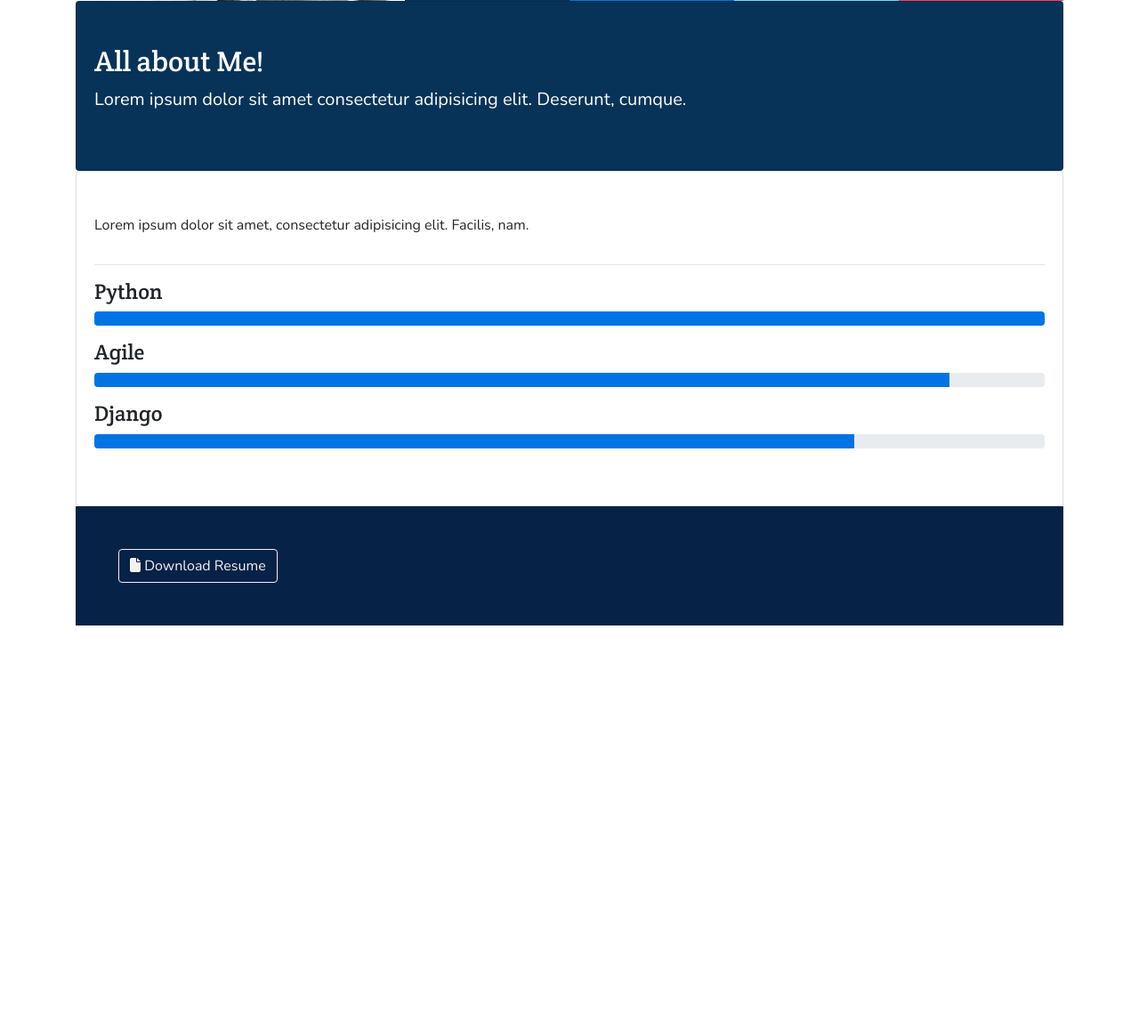
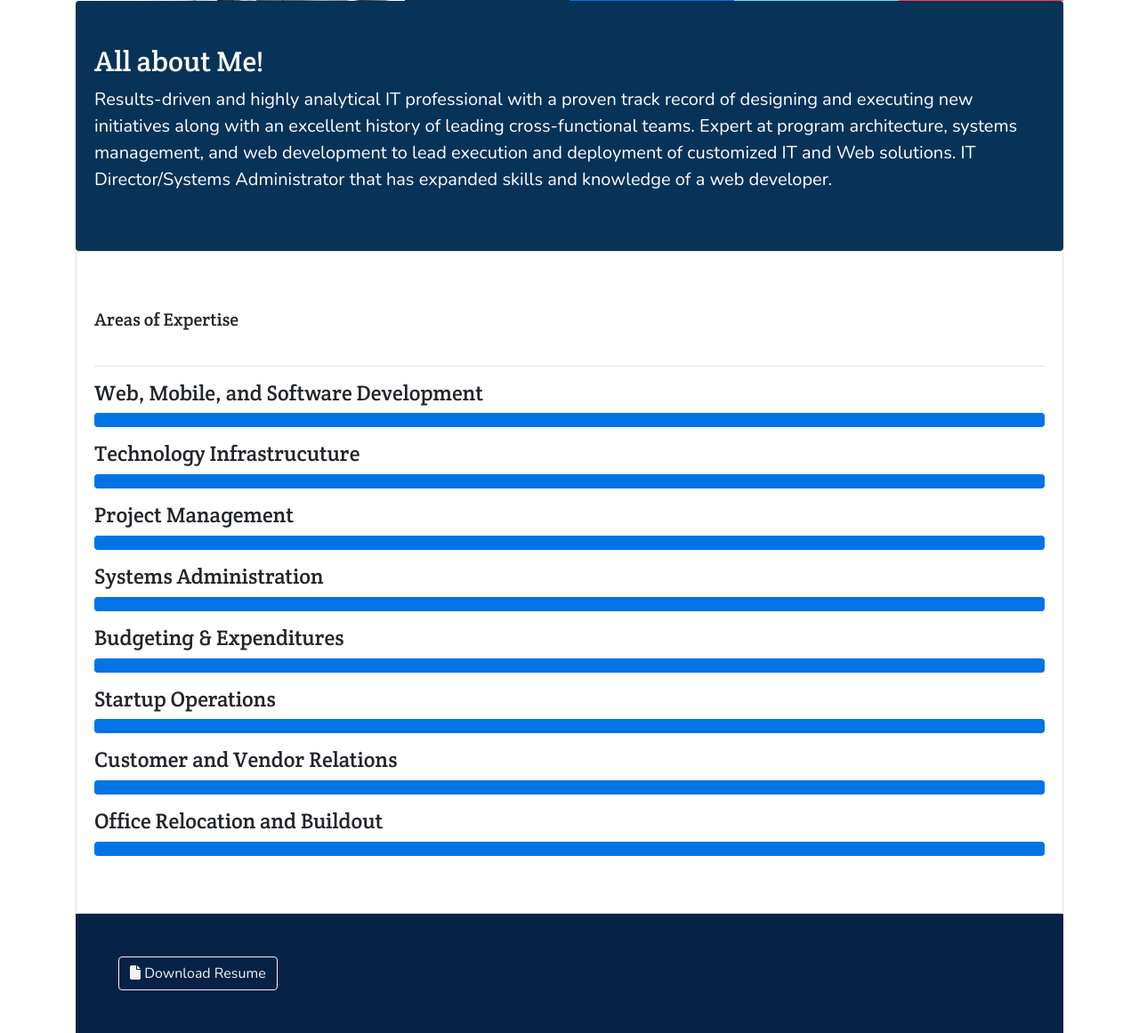
Before and after one commit to timpandrews/vresume, a Django app: page / in a window 1280 px wide. Shown: the part 394-1555 px from the top of the page at 89% size. Before the commit the page ends 1097 px from the top, so only its background shows below. Run offline with Django 4.2, Linux system fonts and the light colour scheme; data that the repository does not hold is empty; some libraries are stand-ins or nearby versions.

Commit message:
Static content for all about me

```diff
--- a/templates/pages/_home.html
+++ b/templates/pages/_home.html
@@ -4,25 +4,51 @@
     <div class="card card-body bg-primary text-white py-5">
         <h2>All about Me!</h2>
         <p class="lead">
-            Lorem ipsum dolor sit amet consectetur adipisicing elit. Deserunt, cumque.
+            Results-driven and highly analytical IT professional with a proven
+            track record of designing and executing new initiatives along with an
+            excellent history of leading cross-functional teams. Expert at program
+            architecture, systems management, and web development to lead
+            execution and deployment of customized IT and Web solutions. IT
+            Director/Systems Administrator that has expanded skills and knowledge
+            of a web developer.
         </p>
     </div>
     <div class="card card-body py-5">
         <p>
-            Lorem ipsum dolor sit amet, consectetur adipisicing elit. Facilis, nam.
+            <h5>Areas of Expertise </h5>
         </p>
         <hr>
-        <h4>Python</h4>
+        <h4>Web, Mobile, and Software Development</h4>
         <div class="progress mb-3">
             <div class="progress-bar bg-success" style="width:100%"></div>
         </div>
-        <h4>Agile</h4>
+        <h4>Technology Infrastrucuture</h4>
         <div class="progress mb-3">
-            <div class="progress-bar bg-success" style="width:90%"></div>
+            <div class="progress-bar bg-success" style="width:100%"></div>
         </div>
-        <h4>Django</h4>
+        <h4>Project Management</h4>
         <div class="progress mb-3">
-            <div class="progress-bar bg-success" style="width:80%"></div>
+            <div class="progress-bar bg-success" style="width:100%"></div>
+        </div>
+        <h4>Systems Administration</h4>
+        <div class="progress mb-3">
+            <div class="progress-bar bg-success" style="width:100%"></div>
+        </div>
+        <h4>Budgeting & Expenditures</h4>
+        <div class="progress mb-3">
+            <div class="progress-bar bg-success" style="width:100%"></div>
+        </div>
+        <h4>Startup Operations</h4>
+        <div class="progress mb-3">
+            <div class="progress-bar bg-success" style="width:100%"></div>
+        </div>
+        <h4>Customer and Vendor Relations</h4>
+        <div class="progress mb-3">
+            <div class="progress-bar bg-success" style="width:100%"></div>
+        </div>
+        <h4>Office Relocation and Buildout</h4>
+        <div class="progress mb-3">
+            <div class="progress-bar bg-success" style="width:100%"></div>
         </div>
     </div>
 </div>
```
